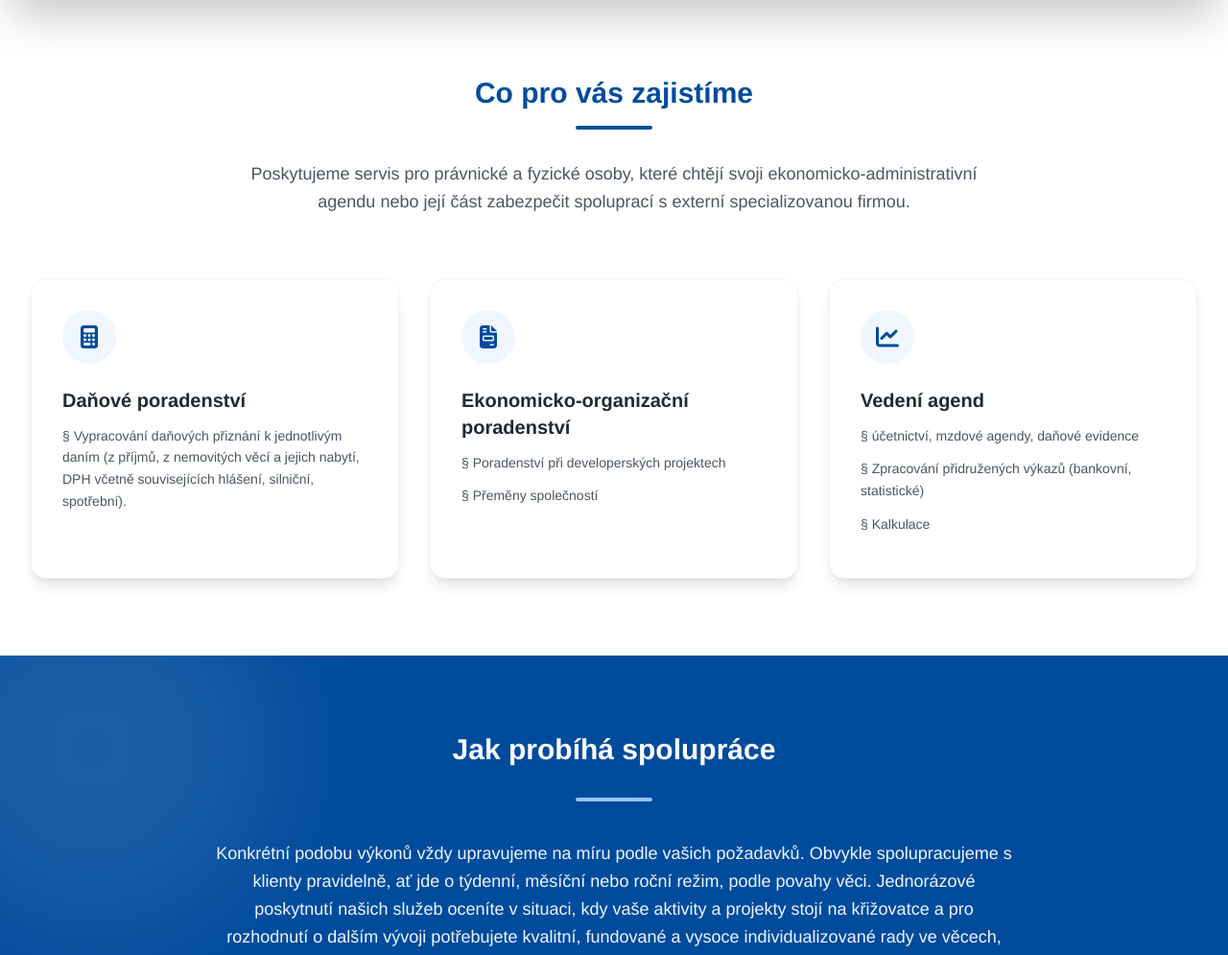
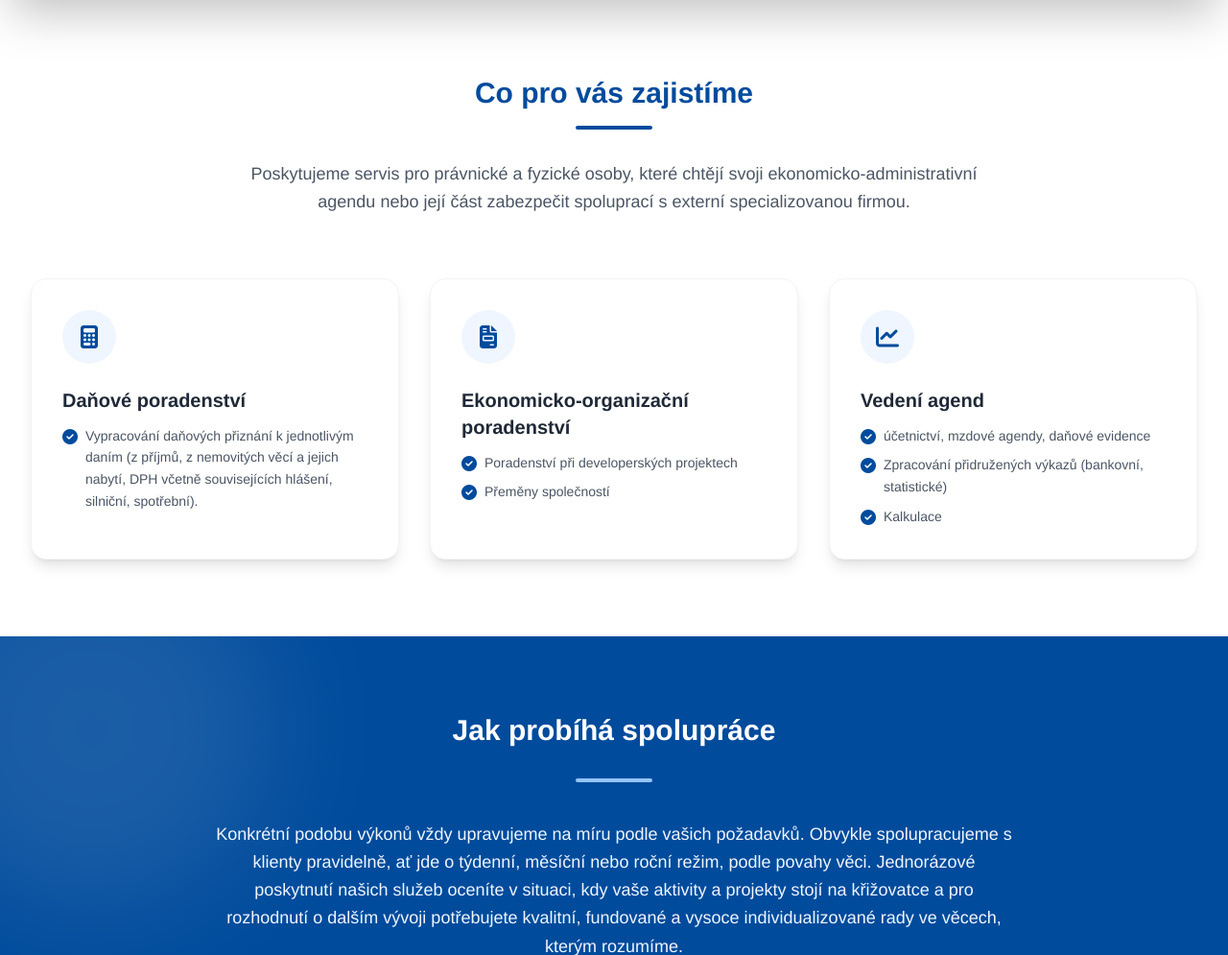
Before and after one commit to powizak/AxteaWeb2026, a PHP site: page / in a window 1280 px wide. Shown: the part 801-1796 px from the top of the page at 96% size. Run offline with PHP 8.4, Linux system fonts and the light colour scheme; data that the repository does not hold is empty; some libraries are stand-ins or nearby versions.

Commit message:
changed the <p> to <ul> in services section

```diff
--- a/index.php
+++ b/index.php
@@ -184,9 +184,12 @@
                         <i class="fas fa-calculator text-2xl"></i>
                     </div>
                     <h3 class="text-xl font-bold mb-3 text-gray-800">Daňové poradenství</h3>
-                    <p class="text-gray-600 text-sm leading-relaxed mb-3">
-                        §  Vypracování daňových přiznání k jednotlivým daním (z příjmů, z nemovitých věcí a jejich nabytí, DPH včetně souvisejících hlášení, silniční, spotřební).
-                    </p>
+                    <ul class="space-y-2">
+                        <li class="flex items-start">
+                            <i class="fas fa-check-circle text-primary mt-1 mr-2 flex-shrink-0"></i>
+                            <span class="text-sm text-gray-600 leading-relaxed">Vypracování daňových přiznání k jednotlivým daním (z příjmů, z nemovitých věcí a jejich nabytí, DPH včetně souvisejících hlášení, silniční, spotřební).</span>
+                        </li>
+                    </ul>
                 </div>
 
                 <!-- Karta 2 -->
@@ -195,12 +198,16 @@
                         <i class="fas fa-file-invoice text-2xl"></i>
                     </div>
                     <h3 class="text-xl font-bold mb-3 text-gray-800">Ekonomicko-organizační poradenství</h3>
-                    <p class="text-gray-600 text-sm leading-relaxed mb-3">
-                        §  Poradenství při developerských projektech
-                    </p>
-                    <p class="text-gray-600 text-sm leading-relaxed mb-3">
-                        §  Přeměny společností
-                    </p>
+                    <ul class="space-y-2">
+                        <li class="flex items-start">
+                             <i class="fas fa-check-circle text-primary mt-1 mr-2 flex-shrink-0"></i>
+                            <span class="text-sm text-gray-600 leading-relaxed">Poradenství při developerských projektech</span>
+                        </li>
+                        <li class="flex items-start">
+                             <i class="fas fa-check-circle text-primary mt-1 mr-2 flex-shrink-0"></i>
+                            <span class="text-sm text-gray-600 leading-relaxed">Přeměny společností</span>
+                        </li>
+                    </ul>
                 </div>
 
                 <!-- Karta 3 -->
@@ -209,15 +216,20 @@
                         <i class="fas fa-chart-line text-2xl"></i>
                     </div>
                     <h3 class="text-xl font-bold mb-3 text-gray-800">Vedení agend</h3>
-                    <p class="text-gray-600 text-sm leading-relaxed mb-3">
-                        §  účetnictví, mzdové agendy, daňové evidence
-                    </p>
-                    <p class="text-gray-600 text-sm leading-relaxed mb-3">
-                        §  Zpracování přidružených výkazů (bankovní, statistické)
-                    </p>
-                    <p class="text-gray-600 text-sm leading-relaxed mb-3">
-                        §  Kalkulace
-                    </p>
+                    <ul class="space-y-2">
+                        <li class="flex items-start">
+                             <i class="fas fa-check-circle text-primary mt-1 mr-2 flex-shrink-0"></i>
+                            <span class="text-sm text-gray-600 leading-relaxed">účetnictví, mzdové agendy, daňové evidence</span>
+                        </li>
+                        <li class="flex items-start">
+                             <i class="fas fa-check-circle text-primary mt-1 mr-2 flex-shrink-0"></i>
+                            <span class="text-sm text-gray-600 leading-relaxed">Zpracování přidružených výkazů (bankovní, statistické)</span>
+                        </li>
+                        <li class="flex items-start">
+                             <i class="fas fa-check-circle text-primary mt-1 mr-2 flex-shrink-0"></i>
+                            <span class="text-sm text-gray-600 leading-relaxed">Kalkulace</span>
+                        </li>
+                    </ul>
                 </div>
             </div>
         </div>
```
